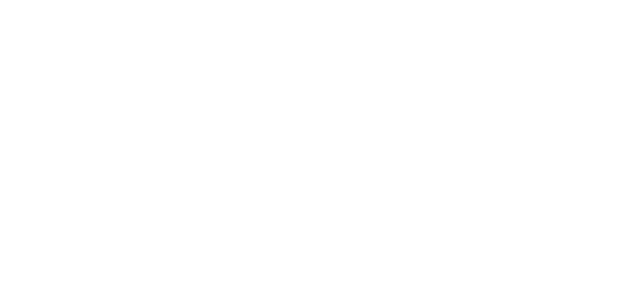
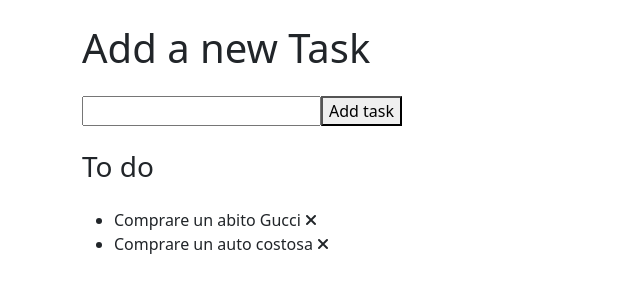
Before and after one commit to Matteogatto94/vue-todolist, a plain HTML site: page index.html in a window 1280 px wide. Shown: the whole page, without its empty margins (0-640 px from the left). Drawn offline with nearby package versions, Linux system fonts and the light colour scheme.

Commit message:
finish Milestone 2 and 3

```diff
--- a/assets/js/main.js
+++ b/assets/js/main.js
@@ -14,7 +14,37 @@ const { createApp } = Vue
 createApp({
     data() {
         return {
+            newTask: '',
+            error: false,
+            tasks: [
+                {text: 'Comprare un abito Gucci', done: false},
+                {text: 'Comprare un auto costosa', done: false}
+            ]
+        }
+    },
 
+    methods: {
+        addTask() {
+            console.log('Ho cliccato su Add Task');
+            console.log(this.newTask);
+
+
+            if (this.newTask.length < 5){
+                this.error = true
+
+            } else {
+                this.error = false
+                this.tasks.unshift(this.newTask);
+                this.newTask = '';
+            }
+
+
+        },
+
+        done(index){
+            this.tasks.splice(index, 1)
         }
     }
-})
+
+
+}).mount('#app')
--- a/index.html
+++ b/index.html
@@ -20,7 +20,22 @@
 <body>
 
     <div id="app">
+        <div class="container">
+            <h1 class="my-4">Add a new Task</h1>
+            <input type="text" v-model="newTask.text" @keyup.enter="addTask">
+            <button @click="addTask">Add task</button>
+            <small class="text-danger" v-show="error">Devi inserire una task di almeno 5 caratteri</small>
 
+
+            <div class="task_list">
+                <h3 class="my-4">To do</h3>
+
+                <ul v-if="tasks.length !==0">
+                    <li v-for="(task,index) in tasks">{{task.text}} <i class="fa-solid fa-xmark" v-on:click="done(index)"></i></li>
+                </ul>
+                <p v-else><i class="fa-solid fa-circle-check"></i> COMPLIMENTI, HAI COMPLETATO TUTTI GLI OBIETTIVI DI OGGI, VAI A RILASSARTI!</p>
+            </div>
+        </div>
     </div>
 
 
```
